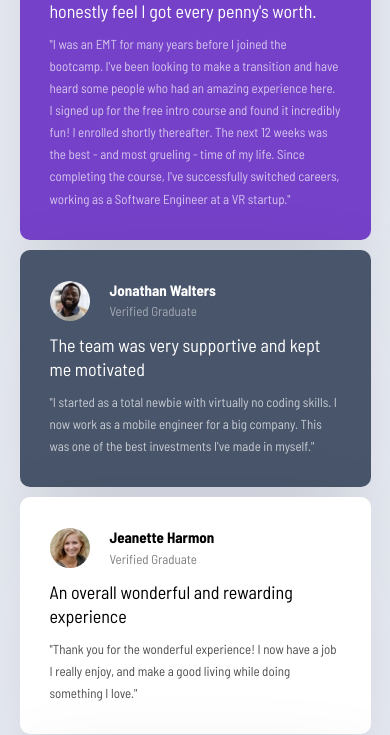
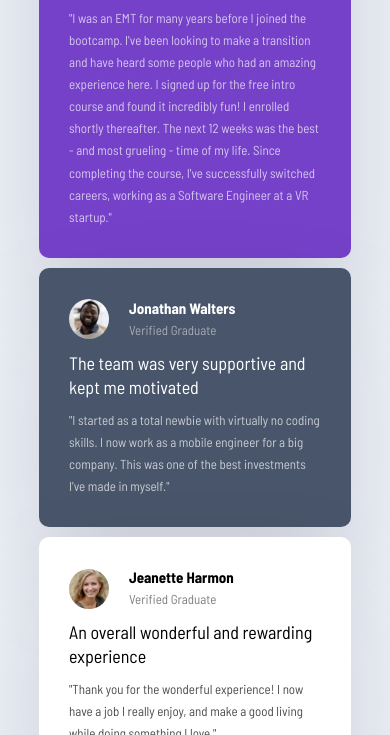
Before and after one commit to SirTammy/CSS-Grid-Practice, a plain HTML site: page index.html in a window 390 px wide. Shown: the part 206-941 px from the top of the page. Drawn offline with Linux system fonts and the light colour scheme.

Commit message:
work on grid responsiveness by removing the 100VH height property and reducing the width of the whole testimonials container to 80% of the total screen width

```diff
--- a/style.css
+++ b/style.css
@@ -19,11 +19,11 @@ body {
   }
 
   .testimonials{
-    max-width: 90%;
-    /* margin: 100px auto; */
+    max-width: 80%;
+    /* margin: 100px auto;
     margin: 50px  auto;
-    /* padding: 20px; */
-    height: 100vh;
+    padding: 20px;
+    height: 100vh; */
 
   }
   img{
```
